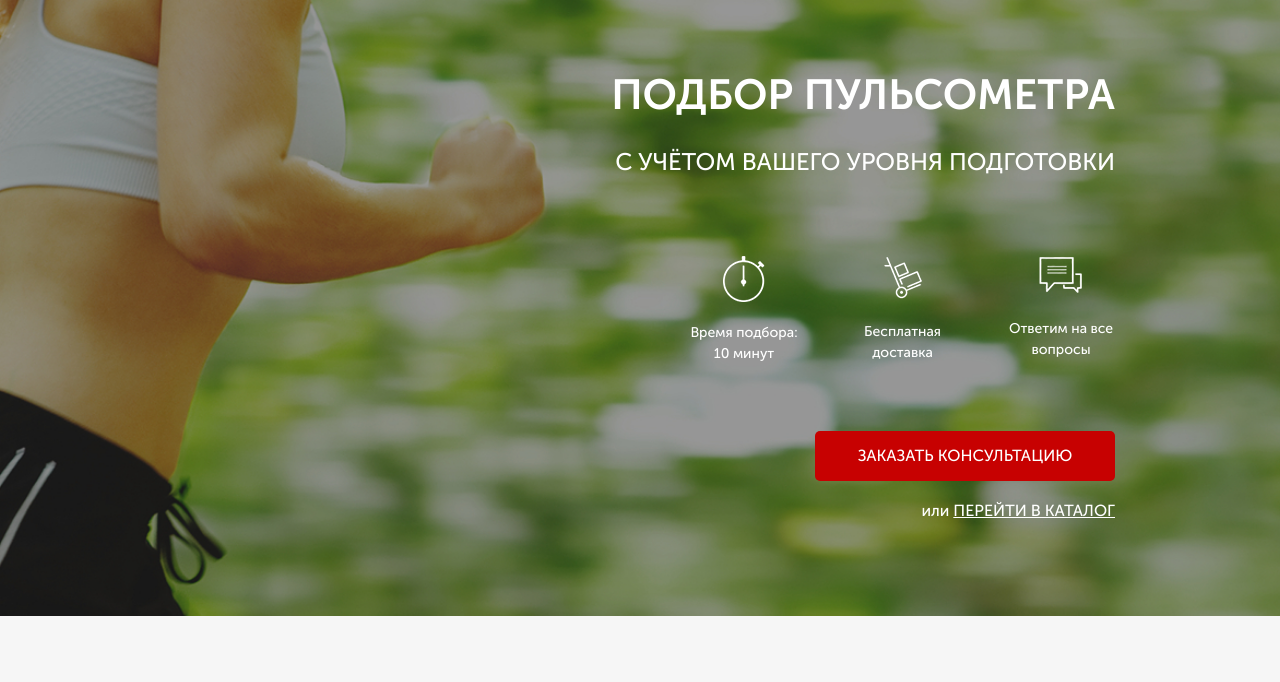
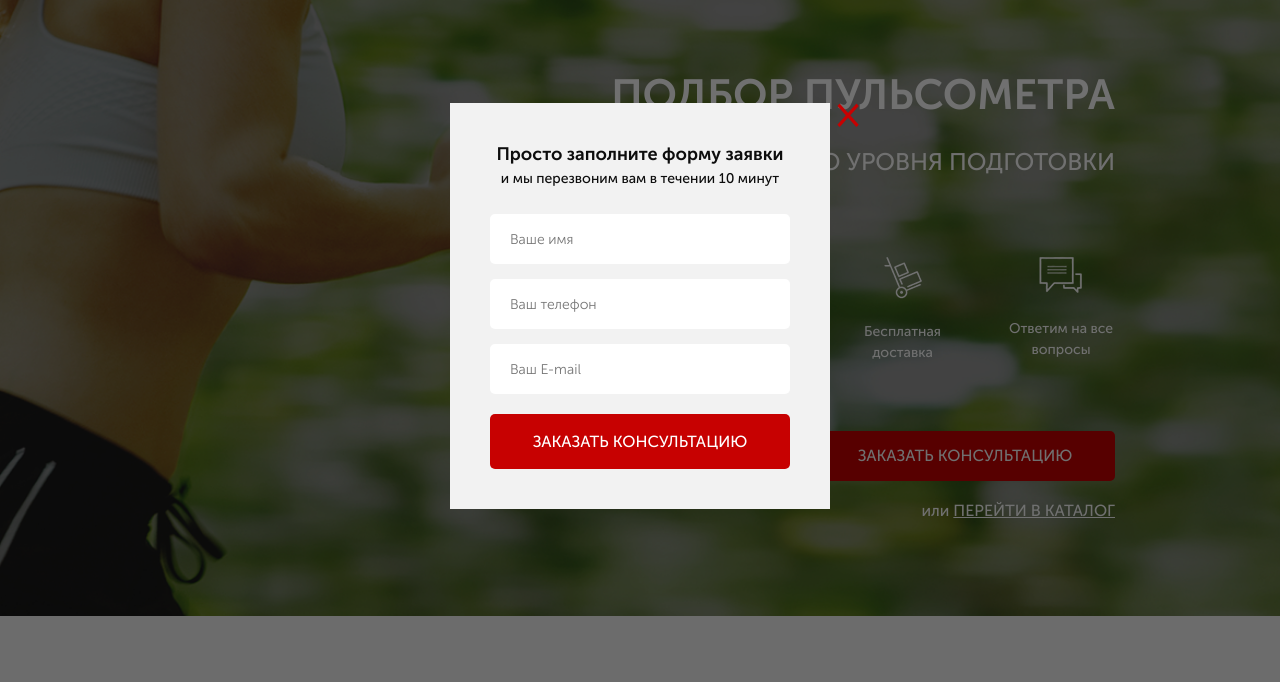
Before and after one commit to Mishatopkek/PulseMeters, a plain HTML site: page index.html in a window 1280 px wide. Both pictures are taken after a click on the button "ЗАКАЗАТЬ ЗВОНОК". Shown: the part 94-776 px from the top of the page. Drawn offline with nearby package versions, Linux system fonts and the light colour scheme; files whose address does not match are found by name.

Commit message:
Button is work

```diff
--- a/index.html
+++ b/index.html
@@ -24,7 +24,7 @@
             </div>
             <div class="header__contacts">
                 <a href="tel:+74999228974" class="header__phone">+7 (499) 922-89-74</a>
-                <button class="button">заказать звонок</button>
+                <button data-modal="consultation" class="button">заказать звонок</button>
             </div>
         </header>
         <div class="promo__wrapper">
@@ -48,7 +48,7 @@
                     на все вопросы
                 </div>
             </div>
-            <button class="button button_main">заказать кОНСУЛЬТАЦИЮ</button>
+            <button data-modal="consultation" class="button button_main">заказать кОНСУЛЬТАЦИЮ</button>
             <div class="promo__link">
                 или <a href="#">ПЕРЕЙТИ В КАТАЛОГ</a>
             </div>
@@ -470,6 +470,36 @@
         </div>
     </div>
 </footer>
+
+<div class="overlay">
+    <div class="modal" id="consultation">
+        <div class="modal__close">&times;</div>
+        <div class="modal__subtitle">Просто заполните форму заявки</div>
+        <div class="modal__description">и мы перезвоним вам в течении 10 минут</div>
+        <form class="feed-form feed-form_mt25" action="#">
+            <input name="name" required placeholder="Ваше имя" type="text">
+            <input name="phone" required placeholder="Ваш телефон" type="number">
+            <input name="email" required placeholder="Ваш E-mail" type="email">
+            <button class="button button_submit">заказать кОНСУЛЬТАЦИЮ</button>
+        </form>
+    </div>
+    <div class="modal" id="order">
+        <div class="modal__close">&times;</div>
+        <div class="modal__subtitle">Ваш заказ:</div>
+        <div class="modal__description">Пульсометр Polar FT1</div>
+        <form class="feed-form feed-form_mt25" action="#">
+            <input name="name" required placeholder="Ваше имя" type="text">
+            <input name="phone" required placeholder="Ваш телефон" type="number">
+            <input name="email" required placeholder="Ваш E-mail" type="email">
+            <button class="button button_submit">Купить</button>
+        </form>
+    </div>
+    <div class="modal modal_mini" id="thanks">
+        <div class="modal__close">&times;</div>
+        <div class="modal__subtitle">Спасибо за вашу заявку!</div>
+        <div class="modal__description">Наш менеджер свяжется с вами в ближайшее время!</div>
+    </div>
+</div>
 <script type="text/javascript" src="https://code.jquery.com/jquery-1.11.0.min.js"></script>
 <script type="text/javascript" src="https://code.jquery.com/jquery-migrate-1.2.1.min.js"></script>
 <script src="js/slick.min.js"></script>
--- a/js/script.js
+++ b/js/script.js
@@ -34,4 +34,15 @@ $(document).ready(function () {
 
     toggleSlide('.catalog-item__link');
     toggleSlide('.catalog-item__back');
+
+    //Modal
+    $('[data-modal=consultation]').on('click', function (){
+        $('.overlay, #consultation').fadeIn('slow');
+    });
+    $('modal__close').on('click', function (){
+        $('.overlay, #consultation, #thanks, #order').fadeOut('slow');
+    });
+    $('.button_mini').on('click', function (){
+        $('.overlay, #order').fadeIn('slow');
+    });
 });
--- a/sass/blocks/_forms.scss
+++ b/sass/blocks/_forms.scss
@@ -17,4 +17,7 @@
       margin-bottom: 20px;
     }
   }
+  &_mt25{
+    margin-top: 25px;
+  }
 }
--- /dev/null
+++ b/sass/blocks/_modal.scss
@@ -0,0 +1,48 @@
+.overlay{
+  display: none;
+  position: fixed;
+  width: 100%;
+  height: 100%;
+  top: 0;
+  background-color: rgba(0,0,0,0.56);
+}
+
+.modal{
+  position: absolute;
+  top: 50%;
+  left: 50%;
+  transform: translate(-50%, -50%);
+  width: 380px;
+  min-height: 400px;
+  background-color: #f2f2f2;
+  padding: 38px 40px 40px 40px;
+  &__close{
+    position: absolute;
+    top: 0;
+    right: -30px;
+    font-size: 41px;
+    line-height: 21px;
+    color: $main-color;
+    cursor: pointer;
+  }
+  &__subtitle{
+    color: #0d0d0d;
+    font-size: 18px;
+    font-weight: 700;
+    text-align: center;
+  }
+  &__description{
+    color: #0d0d0d;
+    font-weight: 500;
+    font-size: 14px;
+    text-align: center;
+  }
+  &_mini{
+    min-height: 140px;
+  }
+}
+
+#consultation, #order, #thanks{
+  display: none;
+
+}
--- a/sass/style.scss
+++ b/sass/style.scss
@@ -17,3 +17,4 @@
 @import "blocks/catalog";
 @import "blocks/feed";
 @import "blocks/footer";
+@import "blocks/modal";
```
Also changed, not shown: css/style.min.css.
